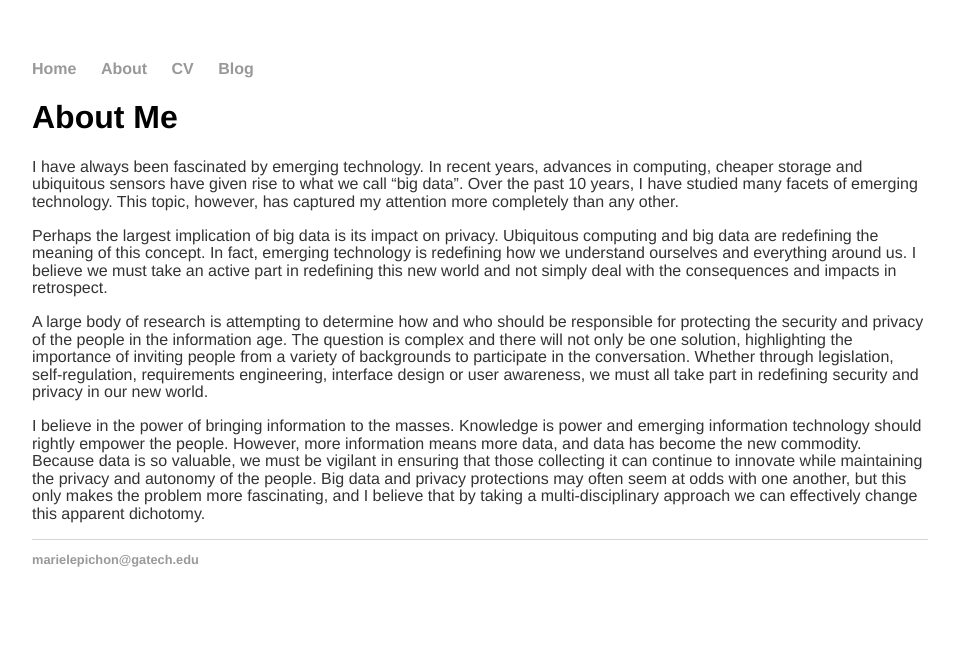
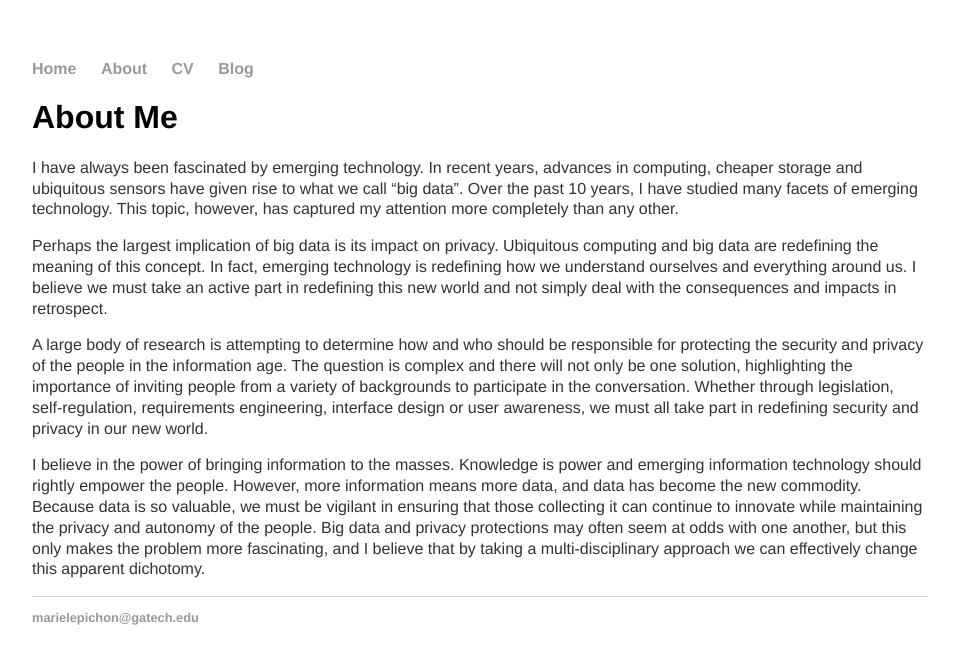
Before and after one commit to mlepic20/mlepic20.github.io, a Jekyll site: the page built from about/index.md, in a window 1280 px wide. Shown: the top 664 px of the page, without its empty margins (160-1114 px from the left). Built offline with Jekyll 4.4.1, drawn with Linux system fonts in a browser that asks for light colours.

Commit message:
Update main.css

```diff
--- a/css/main.css
+++ b/css/main.css
@@ -25,7 +25,7 @@ h1 {
 }
 p {
     font-size: 1em;
-    line-height: 1.1em;
+    line-height: 1.3em;
     color: #333;
     font-family:'Helvetica', 'Arial', 'Sans-Serif';
 }
```
